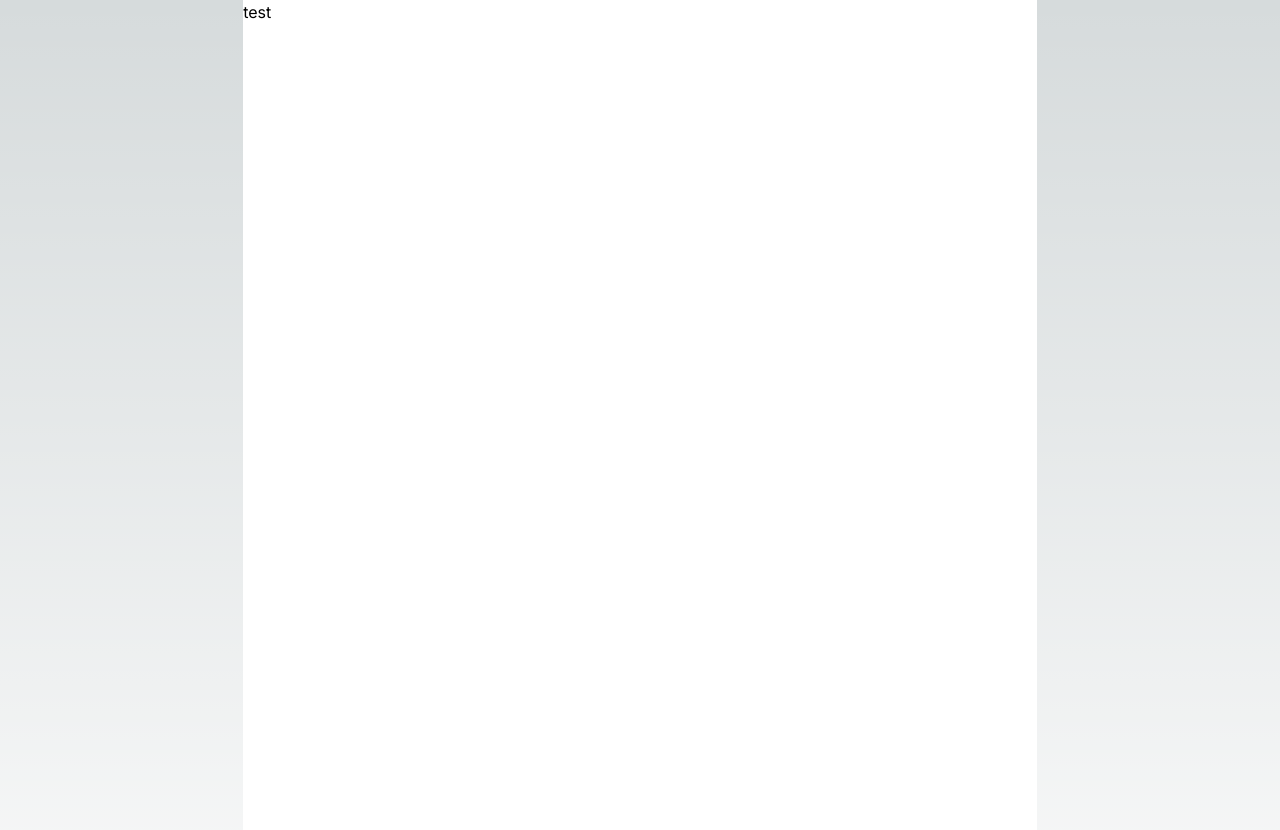
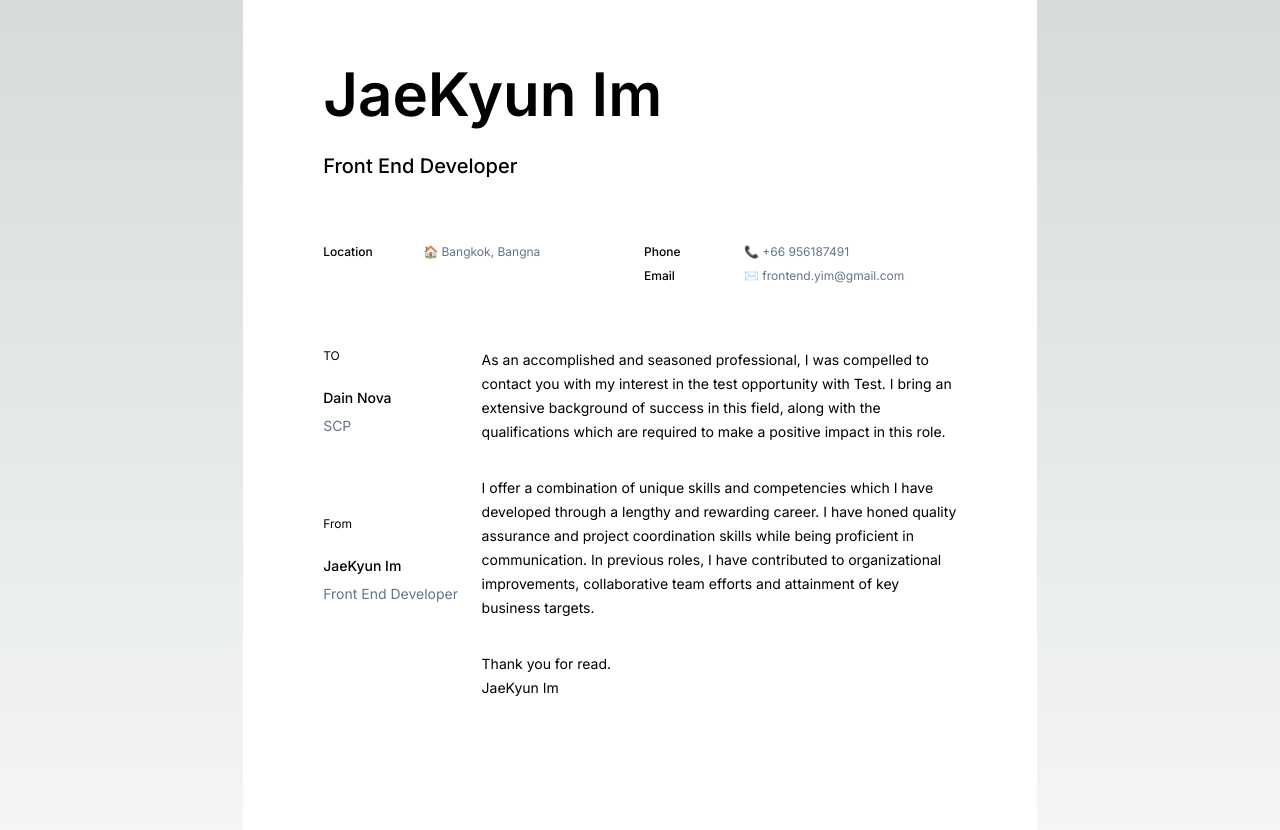
Before and after one commit to yimpetit/cover-letter, a Next.js app: page / in a window 1280 px wide. Shown: the top 830 px of the page. Built offline with nearby package versions, Linux system fonts and the light colour scheme.

Commit message:
feat:template complate

```diff
--- a/app/globals.css
+++ b/app/globals.css
@@ -7,14 +7,14 @@
   --background-start-rgb: 214, 219, 220;
   --background-end-rgb: 255, 255, 255;
 }
-
+/*
 @media (prefers-color-scheme: dark) {
   :root {
     --foreground-rgb: 255, 255, 255;
     --background-start-rgb: 0, 0, 0;
     --background-end-rgb: 0, 0, 0;
   }
-}
+} */
 
 body {
   color: rgb(var(--foreground-rgb));
--- a/app/layout.tsx
+++ b/app/layout.tsx
@@ -1,22 +1,22 @@
-import type { Metadata } from 'next'
-import { Inter } from 'next/font/google'
-import './globals.css'
+import type { Metadata } from "next";
+import { Inter } from "next/font/google";
+import "./globals.css";
 
-const inter = Inter({ subsets: ['latin'] })
+const inter = Inter({ subsets: ["latin"] });
 
 export const metadata: Metadata = {
-  title: 'Create Next App',
-  description: 'Generated by create next app',
-}
+  title: "Cover Letter JaeKyun",
+  description: "Generated by create next app",
+};
 
 export default function RootLayout({
   children,
 }: {
-  children: React.ReactNode
+  children: React.ReactNode;
 }) {
   return (
     <html lang="en">
       <body className={inter.className}>{children}</body>
     </html>
-  )
+  );
 }
--- a/app/page.tsx
+++ b/app/page.tsx
@@ -1,7 +1,69 @@
+import { info } from "../myInfo";
+
 export default function Template() {
+  const to = {
+    name: "Dain Nova",
+    company: "SCP",
+  };
   return (
     <main className="flex min-h-screen flex-col items-center justify-between">
-      <div className="w-[210mm] h-[297mm] bg-white">test</div>
+      {/* font-serif */}
+      <div className="w-[210mm] h-[297mm] bg-white px-20 py-16">
+        <h1 className="text-6xl font-semibold">
+          {info.firstName} {info.lastName}
+        </h1>
+        <h3 className="text-xl font-medium pt-7">Front End Developer</h3>
+        <div className="pt-16 grid grid-cols-2 gap-2 text-xs">
+          <div className="flex">
+            <div className="font-medium w-[100px]">Location</div>
+            <div className="text-slate-500">🏠 {info.address}</div>
+          </div>
+          <div className="flex">
+            <div className="font-medium w-[100px]">Phone</div>
+            <div className="text-slate-500">📞 {info.phone}</div>
+          </div>
+          <div className="flex col-start-2">
+            <div className="font-medium w-[100px]">Email</div>
+            <div className="text-slate-500">✉️ {info.email}</div>
+          </div>
+        </div>
+        <div className="flex pt-16">
+          <div className="basis-1/4">
+            <div className="text-xs">TO</div>
+            <div className="pt-6 text-sm font-medium">{to.name}</div>
+            <div className="pt-2 text-sm text-slate-500">{to.company}</div>
+            <div className="pt-20 text-xs">From</div>
+            <div className="pt-6 text-sm font-medium">
+              {info.firstName} {info.lastName}
+            </div>
+            <div className="pt-2 text-sm text-slate-500">
+              Front End Developer
+            </div>
+          </div>
+          <div className="basis-3/4 text-sm leading-6">
+            <p>
+              As an accomplished and seasoned professional, I was compelled to
+              contact you with my interest in the test opportunity with Test. I
+              bring an extensive background of success in this field, along with
+              the qualifications which are required to make a positive impact in
+              this role.
+            </p>
+            <p className="pt-8">
+              I offer a combination of unique skills and competencies which I
+              have developed through a lengthy and rewarding career. I have
+              honed quality assurance and project coordination skills while
+              being proficient in communication. In previous roles, I have
+              contributed to organizational improvements, collaborative team
+              efforts and attainment of key business targets.
+            </p>
+            <p className="pt-8">
+              Thank you for read.
+              <br />
+              {info.firstName} {info.lastName}
+            </p>
+          </div>
+        </div>
+      </div>
     </main>
   );
 }
--- /dev/null
+++ b/myInfo.ts
@@ -0,0 +1,9 @@
+const info = {
+  firstName: "JaeKyun",
+  lastName: "Im",
+  phone: "+66 956187491",
+  address: "Bangkok, Bangna",
+  email: "frontend.yim@gmail.com",
+};
+
+export { info };
```
